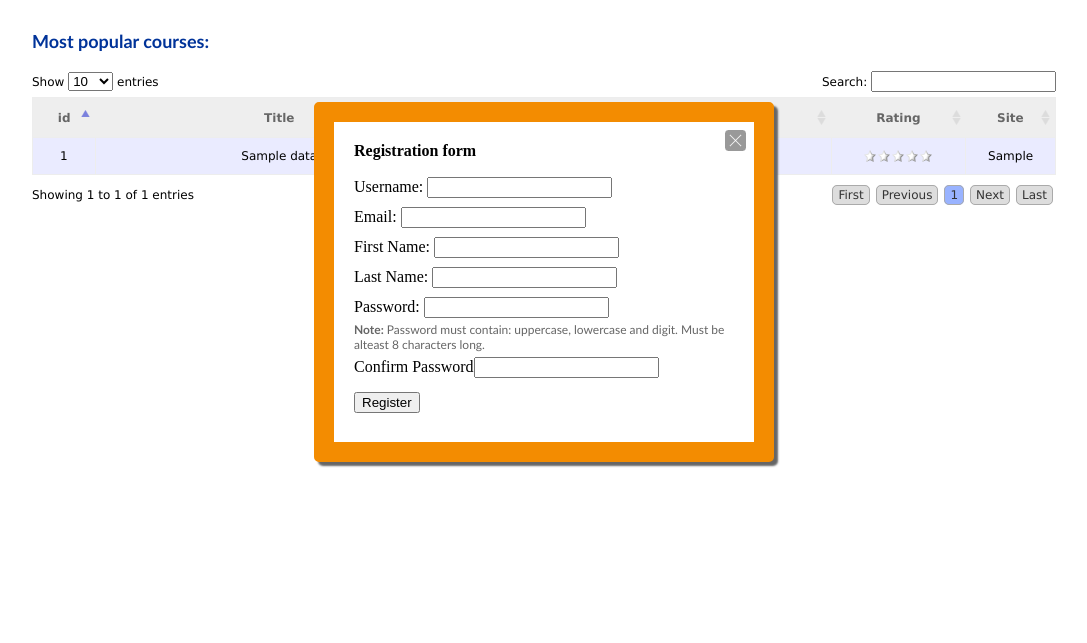
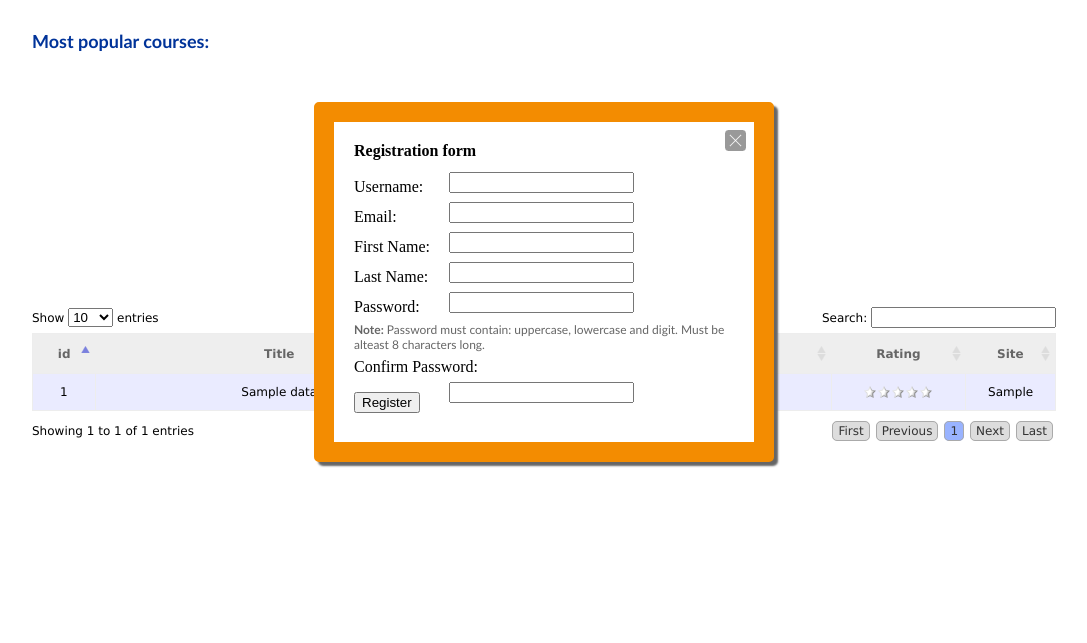
Before and after one commit to Vlad777/mit-stanford, a PHP site: page /index.php in a window 1280 px wide, after a click on "Register". Shown: the part 80-723 px from the top of the page, without its empty margins (96-1183 px from the left). Run offline with PHP 8.4, Linux system fonts and the light colour scheme; data comes from the database, SQL or seed files in the repository; tables that the repository leaves empty hold one stand-in row (values such as "Sample post"); grey boxes marked "Sample" are stand-in pictures; data that the repository does not hold is empty; some libraries are stand-ins or nearby versions.

Commit message:
fixed typo in about us page
styled register box to align fields

```diff
--- a/aboutus.php
+++ b/aboutus.php
@@ -20,10 +20,10 @@ include("includes/function_user.php");
 <div style="margin-left:60px;margin-right:60px;"><div style="font-size:30px;"><b>About Moocs4u</b></div><br />
     <div
 		<div style="text-indent:20px;"><div style= "font-family:"Trebuchet MS", Arial, Helvetica, sans-serif;"> Moocs4u was created in 2013 by SJSU Computer Science students.</div>
-	        <div style="text-indent:20px;"><div style= "font-family:"Trebuchet MS", Arial, Helvetica, sans-serif;"> It was created to provide users a one stop search to search for online courses.</div>
+	        <div style="text-indent:20px;"><div style= "font-family:"Trebuchet MS", Arial, Helvetica, sans-serif;"> It was created to provide users a one stop search to find online courses.</div>
 
 
-                <div style="text-indent:20px;"><div style= "font-family:"Trebuchet MS", Arial, Helvetica, sans-serif;"> We are decidated to provide you a user friendly experience that will meet the needs of all users.</div>
+                <div style="text-indent:20px;"><div style= "font-family:"Trebuchet MS", Arial, Helvetica, sans-serif;"> We are dedicated to provide you a user friendly experience that will meet the needs of all users.</div>
 
    	          <br/>
 		  <div style= "font-family:"Trebuchet MS", Arial, Helvetica, sans-serif;"> &copy; 2013 SJSU<br />
--- a/includes/register.php
+++ b/includes/register.php
@@ -17,7 +17,7 @@
         <label>Last Name: <input type="text" name="lastname"></label>
         <label>Password: <input type="password" name="password1"></label>
         <div class="notice"><b>Note:</b> Password must contain: uppercase, lowercase and digit. Must be alteast 8 characters long.</div>
-        <label>Confirm Password<input type="password" name="password2"></label>
+        <label>Confirm Password: <input type="password" name="password2"></label>
             <input type="hidden" name="do" value="register"/>
         <input type="submit" name="Submit" value="Register" >
     </form>
--- a/template/style.css
+++ b/template/style.css
@@ -143,7 +143,7 @@ iframe#register-frame{
 		height:300px;
 }
 /**********************
-*  Registration bod
+*  Registration box
 ************************/
 div#register-box{
 	background:#FFFFFF;
@@ -173,7 +173,15 @@ span.inline{
 	padding: 0px 4px;
 	line-height:30px;
 }
+div#register-box  label
+{
+	width:280px;
 
+}
+div#register-box  label input
+{
+	float:right;
+}
 div.popup a.closebutton {
     height: 21px;
     position: absolute;
```
